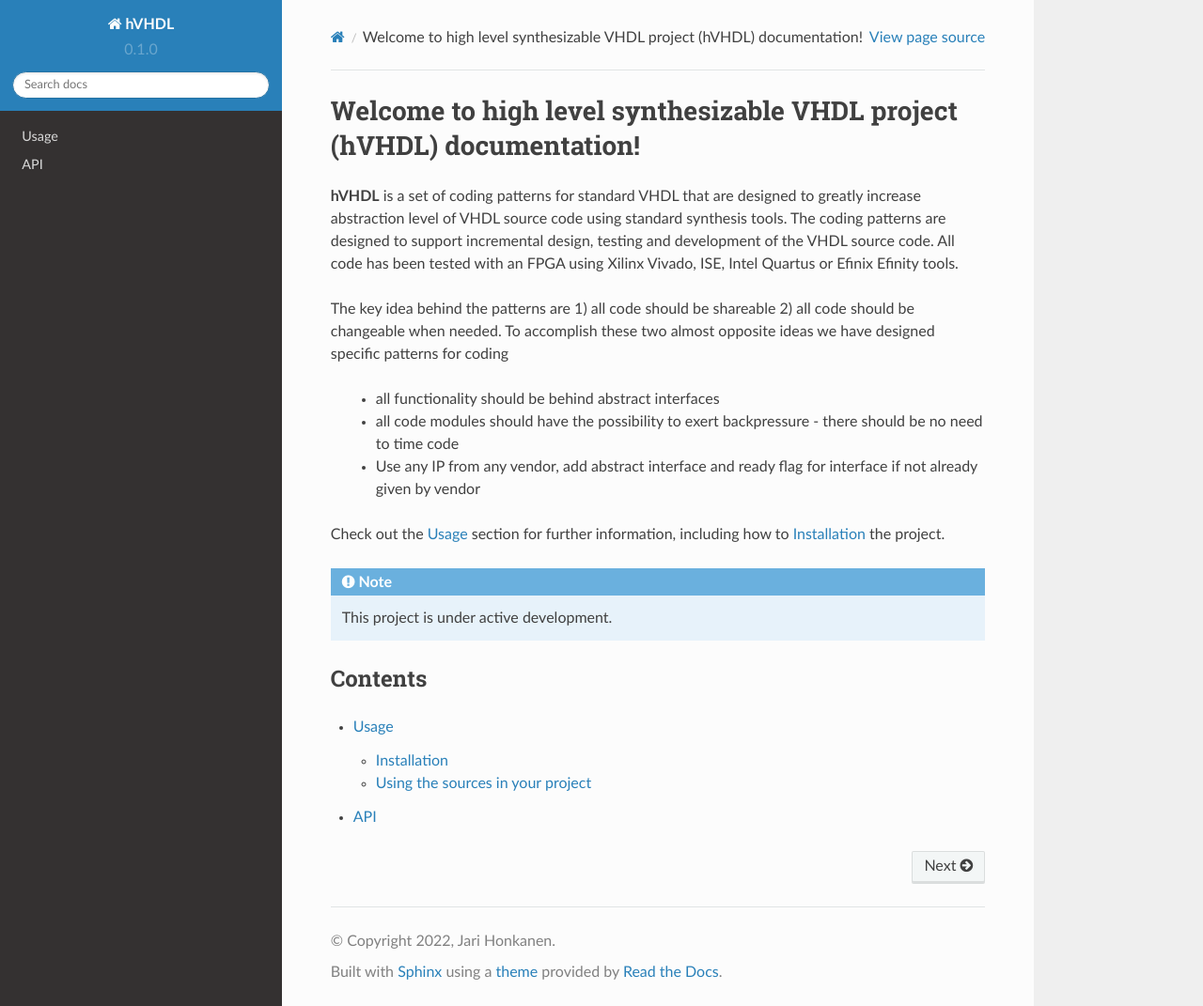
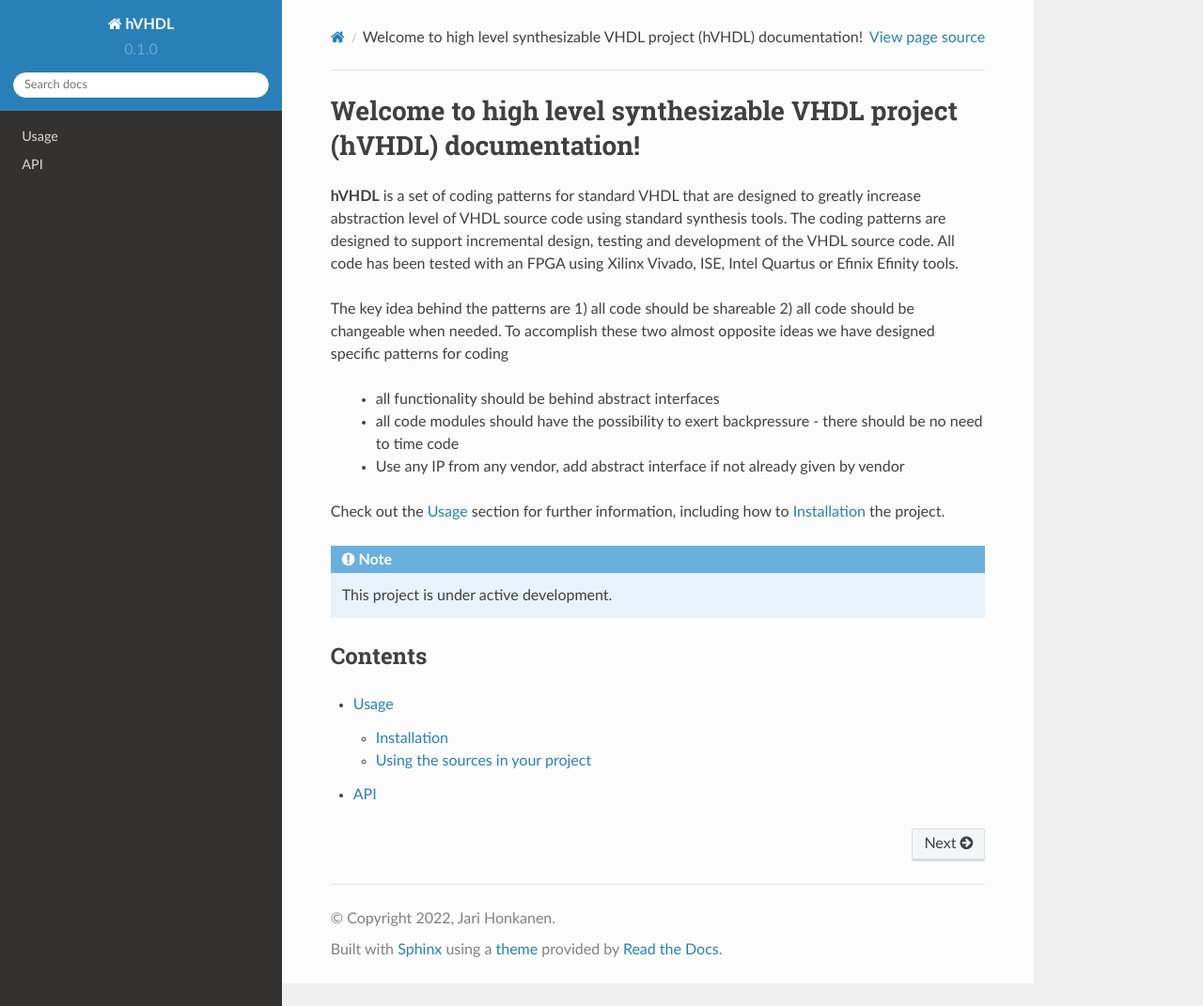
Before and after one commit to hVHDL/hVHDL, a Sphinx documentation site: the page built from docs/source/index.rst, in a window 1280 px wide and 1071 px high. Shown: the whole window at 94% size. Built offline with Sphinx 7.4.7 and the Read the Docs theme 2.0.0, drawn with Linux system fonts in a browser that asks for light colours; pages that are not in the unit, such as notebooks, are missing from menus.

Commit message:
Update index.rst

```diff
--- a/docs/source/index.rst
+++ b/docs/source/index.rst
@@ -7,7 +7,7 @@ The key idea behind the patterns are 1) all code should be shareable 2) all code
 To accomplish these two almost opposite ideas we have designed specific patterns for coding
    - all functionality should be behind abstract interfaces
    - all code modules should have the possibility to exert backpressure - there should be no need to time code
-   - Use any IP from any vendor, add abstract interface and ready flag for interface if not already given by vendor
+   - Use any IP from any vendor, add abstract interface if not already given by vendor
 
 Check out the :doc:`usage` section for further information, including
 how to :ref:`installation` the project.
```
